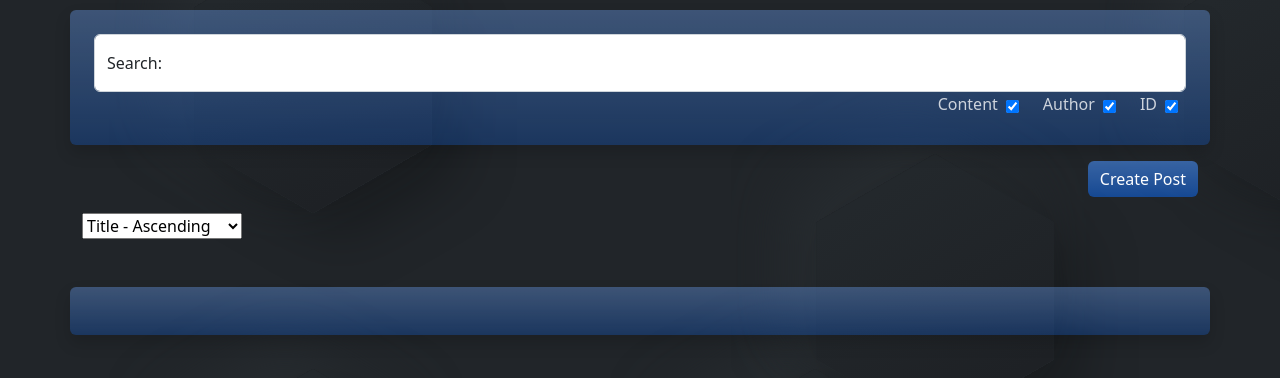
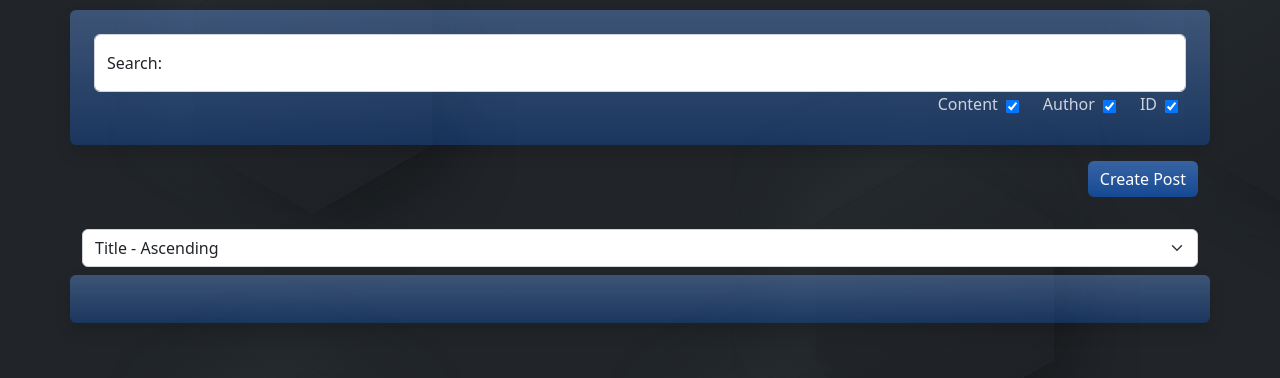
Before and after one commit to Lysaker-git/social-media-CA-JS2, a website with bundled scripts: page posts.html in a window 1280 px wide. Shown: the part 70-448 px from the top of the page. Built offline with nearby package versions, Linux system fonts and the light colour scheme; no server answers; a web font is replaced by a local one.

Commit message:
11:57 styling select before delivery

```diff
--- a/posts.html
+++ b/posts.html
@@ -76,18 +76,17 @@
           </div>
       </div>
     <main class="container wrapper" style="margin-top: 5h;">
-      <div class="sortOptions">
-        <select name="sortOrder" id="sortOrder">
+      <div class="sortOptions mt-3">
+        <select name="sortOrder" id="sortOrder" class="form-select" aria-label="Select Sort">
           <option value="t-Asc">Title - Ascending</option>
           <option value="t-Desc">Title - Descending</option>
           <option value="d-Asc">Date - Ascending</option>
           <option value="d-Desc">Date - Descending</option>
           <option value="id-Asc">ID - Ascending</option>
           <option value="id-Desc">ID - Descending</option>
-
         </select>
       </div>
-        <div class="postContainer row rounded p-4 shadow bg-primary bg-gradient bg-opacity-25 mt-5">
+        <div class="postContainer row rounded p-4 shadow bg-primary bg-gradient bg-opacity-25 mt-2">
 
         </div>
     </main>
```
Also changed, not shown: js/findcontent/sorting.mjs (+1 -16 lines).
